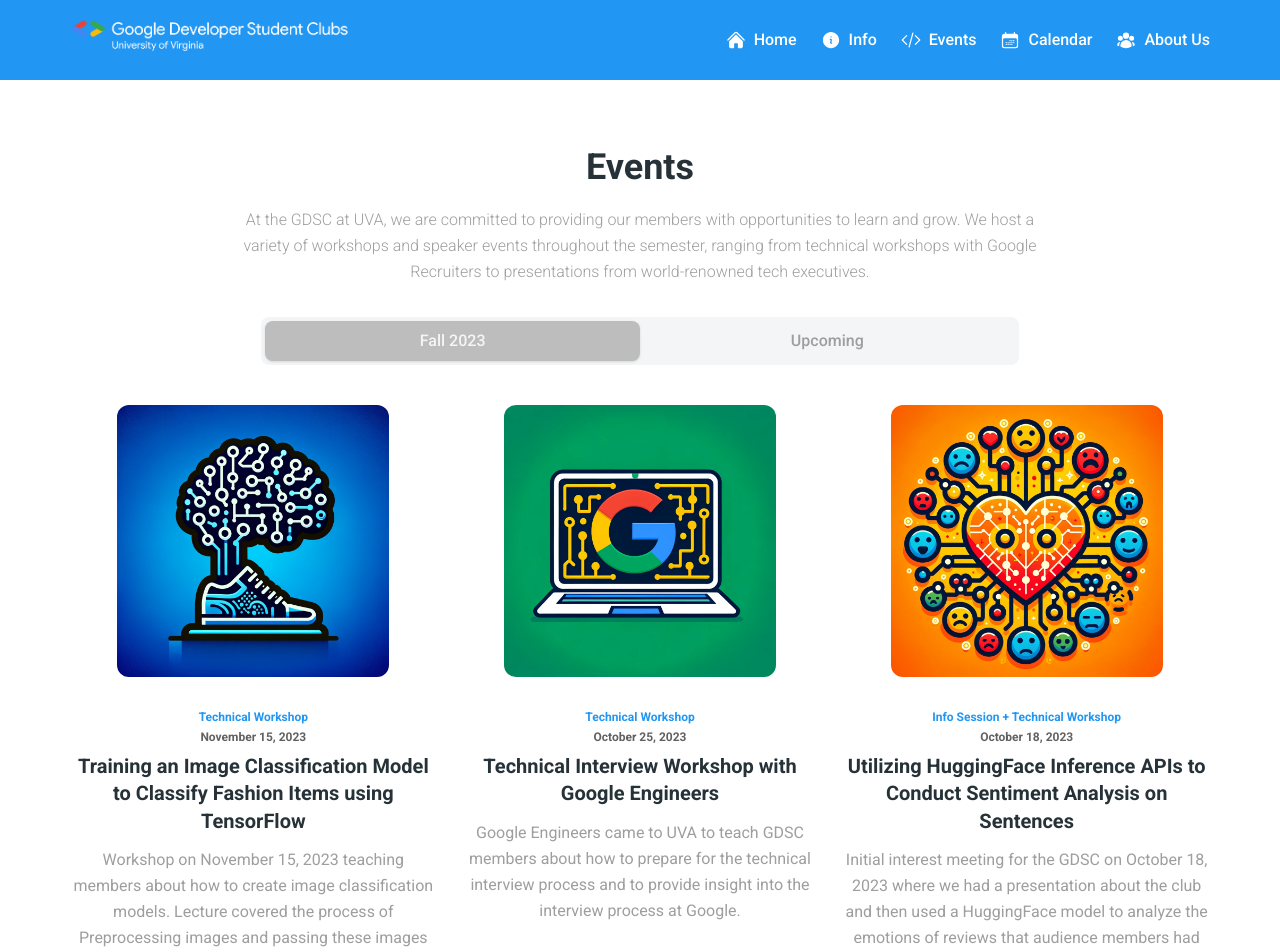
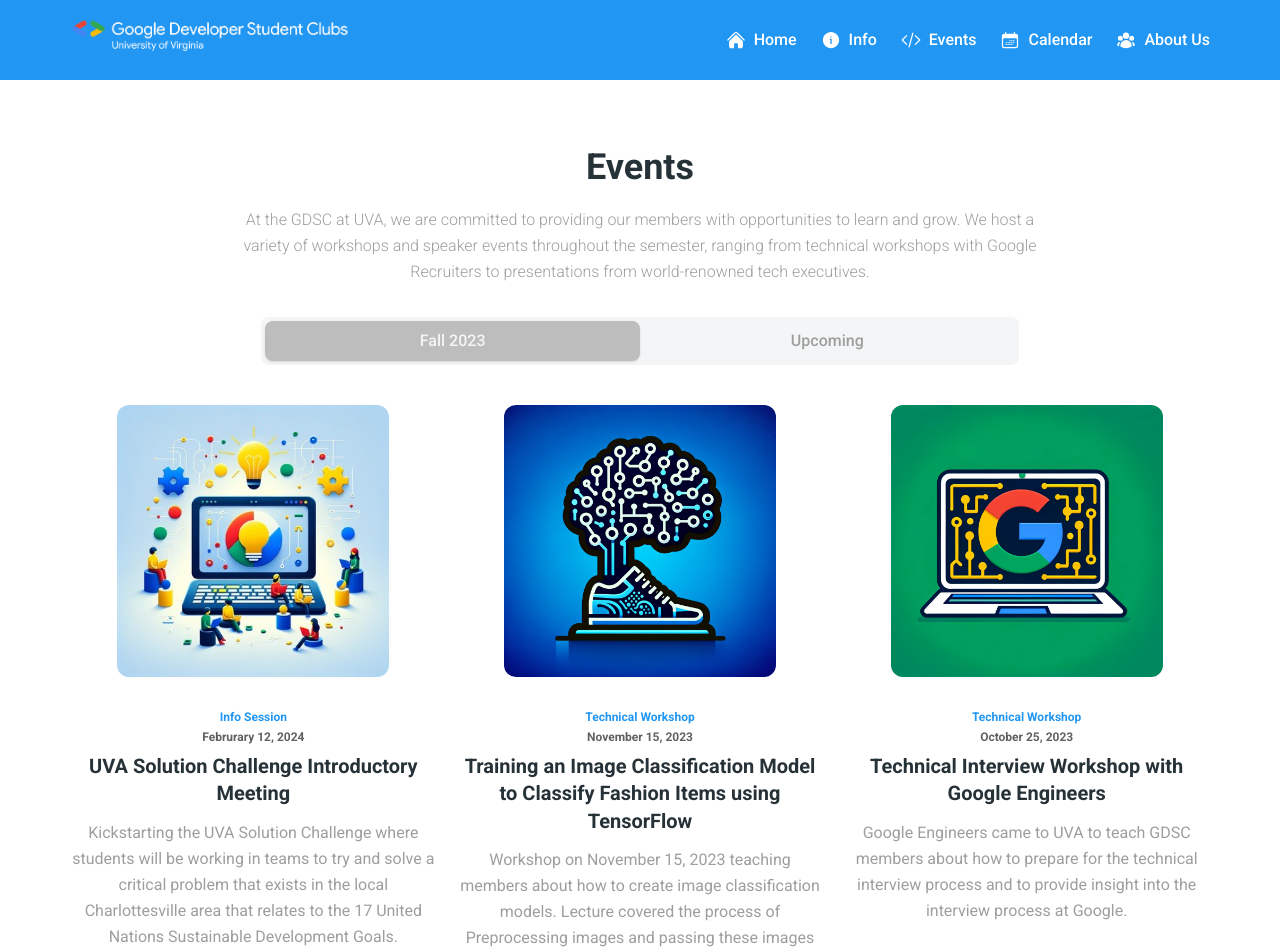
Before and after one commit to UVA-Google-Developer-Student-Club/UVA-GDSC-Website, a Next.js app: page /events in a window 1280 px wide. Shown: the top 952 px of the page. Built offline with nearby package versions, Linux system fonts and the light colour scheme; what tailwindcss-animated would draw is missing.

Commit message:
Add UVA Solution Challenge Introductory Meeting event

```diff
--- a/src/app/project_section.tsx
+++ b/src/app/project_section.tsx
@@ -12,6 +12,15 @@ import BookCard from "@/components/project-card";
 import { Footer } from "@/components";
 
 const EVENTS = [
+  {
+    img: `/image/events/Feb12.png`,
+    category: "Info Session",
+    title:
+      "UVA Solution Challenge Introductory Meeting",
+    desc: "Kickstarting the UVA Solution Challenge where students will be working in teams to try and solve a critical problem that exists in the local Charlottesville area that relates to the 17 United Nations Sustainable Development Goals.",
+    date: "Februrary 12, 2024",
+    link: "https://uva-gdsc-solution-challenge.devpost.com",
+  },
   {
     img: `/image/events/Nov15.png`,
     category: "Technical Workshop",
```
Also changed, not shown: public/image/events/Feb12.png (added).
